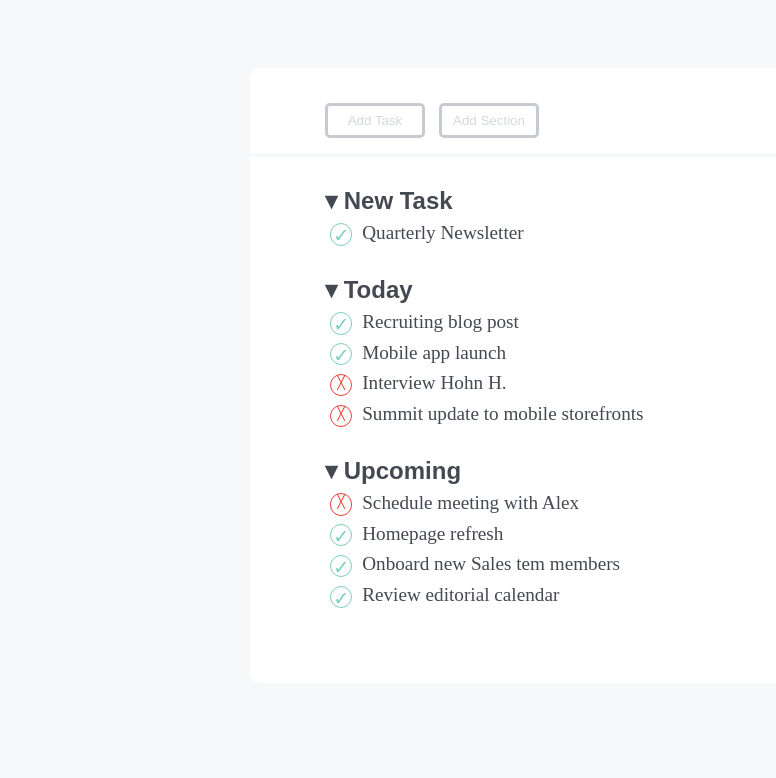
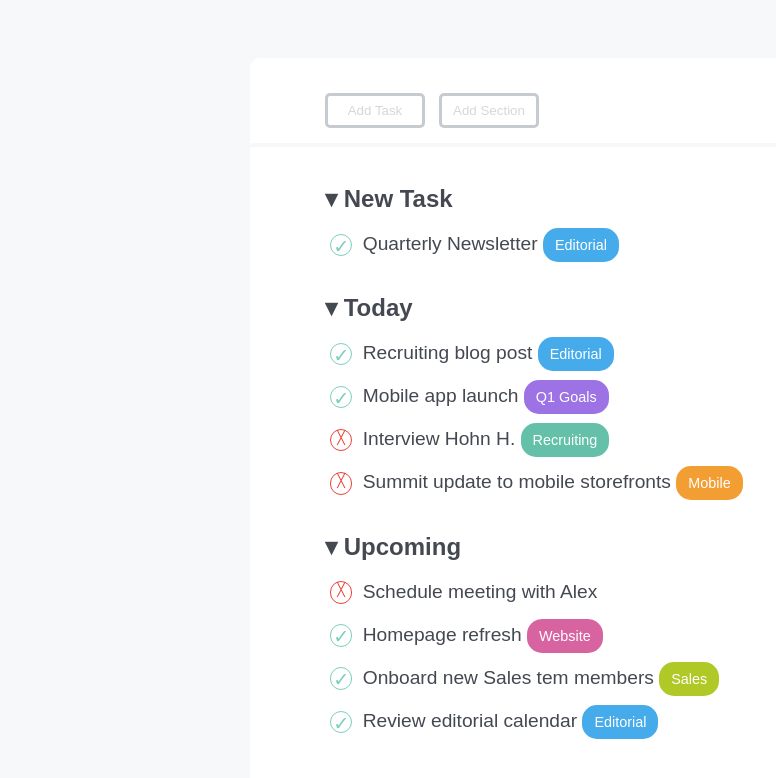
Before and after one commit to andreamorandi/html-css-toboolist, a plain HTML site: page index.html in a window 1280 px wide. Shown: the part 142-920 px from the top of the page, without its empty margins (0-776 px from the left). Before the commit the page ends 860 px from the top, so only its background shows below. Drawn offline with Linux system fonts and the light colour scheme.

Commit message:
Aggiunte etichette

```diff
--- a/css/style.css
+++ b/css/style.css
@@ -27,7 +27,7 @@ header{
 }
 
 .container{
-    margin: 75px 250px 35px 250px;
+    margin: 65px 250px 35px 250px;
     background-color: white;
     padding: 35px 75px 75px 75px;
     border-radius: 10px;
@@ -64,10 +64,11 @@ ul{
     list-style-type: none;
     font-size: 1.2rem;
     color: #444851;
+    font-family: sans-serif;
 }
 
 li{
-    margin-top: 7px;
+    margin-bottom: 20px;
 }
 
 .container .tick{
@@ -88,7 +89,7 @@ li{
 }
 
 .paragraph{
-    margin-top: 30px;
+    margin-top: 38px;
 }
 
 .container .cross{
@@ -103,3 +104,32 @@ li{
     margin: 0px 5px;
     font-size: 0.8rem;
 }
+
+.label{
+    background-color: #45abea;
+    color: white;
+    font-family: sans-serif;
+    font-size: 0.9rem;
+    border-radius: 15px;
+    padding: 9px 12px;
+}
+
+#violet{
+    background-color: #9c72e4;
+}
+
+#turquoise{
+    background-color: #64c0a9;
+}
+
+#orange{
+    background-color: #f29e33;
+}
+
+#pink{
+    background-color: #d863a1;
+}
+
+#lime{
+    background-color: #b0c926;
+}
--- a/index.html
+++ b/index.html
@@ -21,6 +21,7 @@
     <!-- INIZIO MAIN  -->
     <main>
 
+        <!-- INIZIO CONTAINER  -->
         <div class="container">
 
             <!-- BOTTONI  -->
@@ -31,35 +32,82 @@
 
             <!--  NEW TASK -->
             <ul class="paragraph">
+
                 <li class="title"><h2>&#9662; New Task</h2></li>
+
                 <ul>
-                    <li><span class="tick">&#10003;</span> Quarterly Newsletter</li>
+
+                    <li>
+                        <span class="tick">&#10003;</span> Quarterly Newsletter
+                        <span class="label">Editorial</span>
+                    </li>
+
                 </ul>
+
             </ul>
 
             <!-- TODAY -->
             <ul class="paragraph">
+
                 <li class="title"><h2>&#9662; Today</h2></li>
+
                 <ul>
-                    <li><span class="tick">&#10003;</span> Recruiting blog post</li>
-                    <li><span class="tick">&#10003;</span> Mobile app launch</li>
-                    <li><span class="cross">&#9587;</span> Interview Hohn H.</li>
-                    <li><span class="cross">&#9587;</span> Summit update to mobile storefronts</li>
+
+                    <li>
+                        <span class="tick">&#10003;</span> Recruiting blog post
+                        <span class="label">Editorial</span>
+                    </li>
+
+                    <li>
+                        <span class="tick">&#10003;</span> Mobile app launch
+                        <span class="label" id="violet">Q1 Goals</span>
+                    </li>
+
+                    <li>
+                        <span class="cross">&#9587;</span> Interview Hohn H.
+                        <span class="label" id="turquoise">Recruiting</span>
+                    </li>
+
+                    <li>
+                        <span class="cross">&#9587;</span> Summit update to mobile storefronts
+                        <span class="label" id="orange">Mobile</span>
+                    </li>
+
                 </ul>
             </ul>
 
             <!-- UPCOMING -->
             <ul class="paragraph">
+
                 <li class="title"><h2>&#9662; Upcoming</h2></li>
+
                 <ul>
-                    <li><span class="cross">&#9587;</span> Schedule meeting with Alex</li>
-                    <li><span class="tick">&#10003;</span> Homepage refresh</li>
-                    <li><span class="tick">&#10003;</span> Onboard new Sales tem members</li>
-                    <li><span class="tick">&#10003;</span> Review editorial calendar</li>
+
+                    <li>
+                        <span class="cross">&#9587;</span> Schedule meeting with Alex
+                    </li>
+
+                    <li>
+                        <span class="tick">&#10003;</span> Homepage refresh
+                        <span class="label" id="pink">Website</span>
+                    </li>
+
+                    <li>
+                        <span class="tick">&#10003;</span> Onboard new Sales tem members
+                        <span class="label" id="lime">Sales</span>
+                    </li>
+
+                    <li>
+                        <span class="tick">&#10003;</span> Review editorial calendar
+                        <span class="label">Editorial</span>
+                    </li>
+
                 </ul>
+
             </ul>
 
         </div>
+        <!-- FINE CONTAINER  -->
 
     </main>
     <!-- FINE MAIN  -->
```
